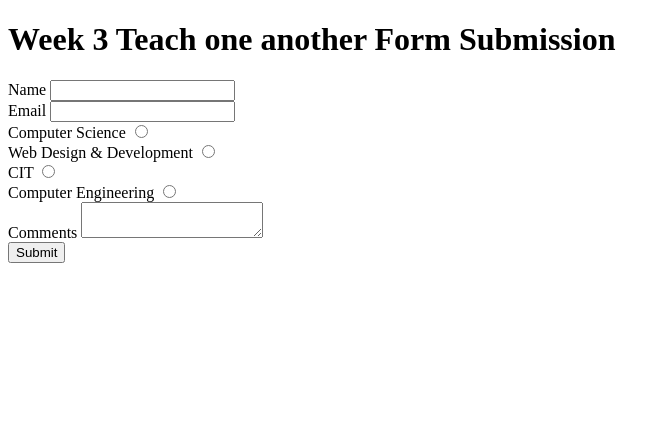
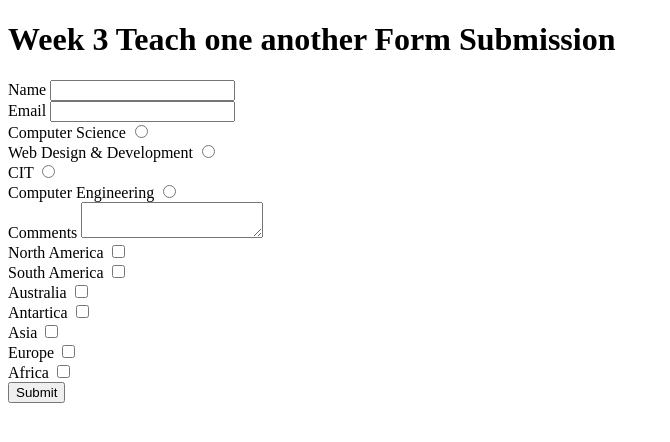
Before and after one commit to danverde/home-page-313, a PHP site: page /wk3/wk3Teach.html in a window 1280 px wide. Shown: the top 442 px of the page, without its empty margins (0-670 px from the left). Run offline with PHP 8.4, Linux system fonts and the light colour scheme.

Commit message:
added continents

```diff
--- a/web/wk3/results.php
+++ b/web/wk3/results.php
@@ -3,6 +3,7 @@
     $email = test_input($_POST["email"]);
     $major = test_input($_POST["major"]);
     $comments = test_input($_POST["comments"]);
+    $continents = test_input($_POST["continents"]);
 
 
     function test_input($data) {
@@ -26,6 +27,11 @@
     <?php echo "<a href='mailto:{$email}'>Your email: {$email}</a>";?>
     <?php echo "<p>Your Major: {$major}</p>";?>
     <?php echo "<p>Your Comments: {$comments}</p>";?>
+    <?php
+        echo "You have visited the following continent(s):";
+    foreach ($contients as $continent) {
+        echo "<p>{$continent}</p>";
+    }?>
 
 </body>
 
--- a/web/wk3/wk3Teach.html
+++ b/web/wk3/wk3Teach.html
@@ -19,20 +19,45 @@
         <br>
 
         <label for="computerScience">Computer Science</label>
-        <input type="radio" name="major" value="computerScience" required>
+        <input type="radio" name="major" value="Computer Science" required>
         <br>
         <label for="webDev">Web Design &amp; Development</label>
-        <input type="radio" name="major" value="webDev" required>
+        <input type="radio" name="major" value="Web Development" required>
         <br>
         <label for="CIT">CIT</label>
         <input type="radio" name="major" value="CIT" required>
         <br>
         <label for="computerEngineering">Computer Engineering</label>
-        <input type="radio" name="major" value="computerEngineering" required>
+        <input type="radio" name="major" value="Computer Engineering" required>
         <br>
         <label for="comments">Comments</label>
         <textarea name="comments" wrap="hard" required></textarea>
         <br>
+
+        <label for="NA">North America</label>
+        <input name="continent" type="checkbox" value="North America" required>
+        <br>
+        <label for="SA">South America</label>
+        <input name="continent" type="checkbox" value="South America" required>
+        <br>
+        <label for="Australia">Australia</label>
+        <input name="continent" type="checkbox" value="Australia" required>
+        <br>
+        <label for="Antartica">Antartica</label>
+        <input name="continent" type="checkbox" value="Antartica" required>
+        <br>
+        <label for="Asia">Asia</label>
+        <input name="continent" type="checkbox" value="Asia" required>
+        <br>
+        <label for="Europe">Europe</label>
+        <input name="continent" type="checkbox" value="Europe" required>
+        <br>
+        <label for="Africa">Africa</label>
+        <input name="continent" type="checkbox" value="Africa" required>
+        <br>
+
+
+
         <input type="submit" value="Submit">
     </form>
 </body>
```
